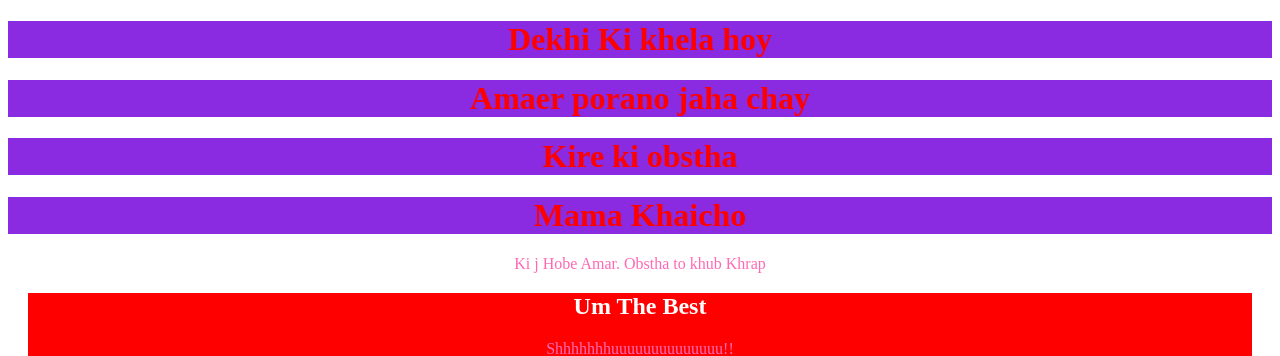
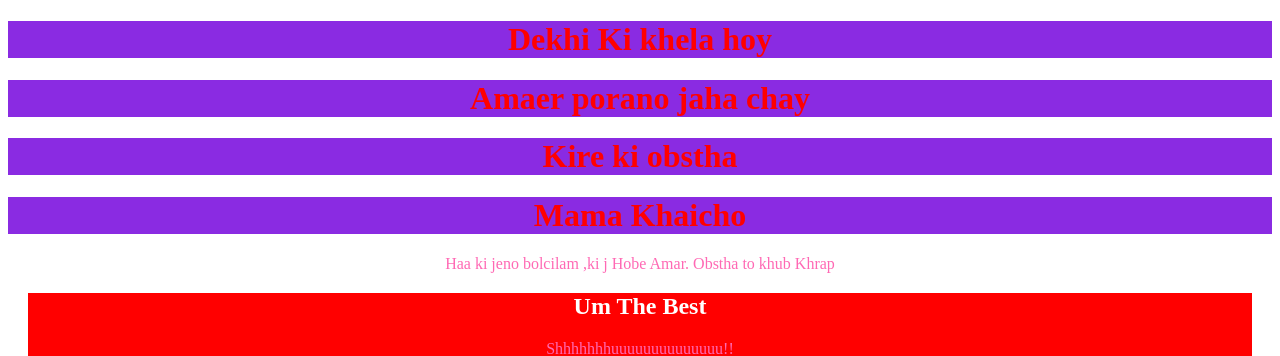
Before and after one commit to dipta3/second-repo, a plain HTML site: page index.html in a window 1280 px wide. Shown: the top 356 px of the page. Drawn offline with Linux system fonts and the light colour scheme.

Commit message:
ki jeno bolcilam

```diff
--- a/index.html
+++ b/index.html
@@ -12,7 +12,7 @@
     <h1>Amaer porano jaha chay</h1>
     <h1>Kire ki obstha</h1>
     <h1>Mama Khaicho</h1>
-    <P>Ki j Hobe Amar. Obstha to khub Khrap</P>
+    <P>Haa ki jeno bolcilam ,ki j Hobe Amar. Obstha to khub Khrap </P>
     <div class="blog">
         <h2>Um The Best</h1>
         <p>Shhhhhhhuuuuuuuuuuuuuu!!</p>
```
